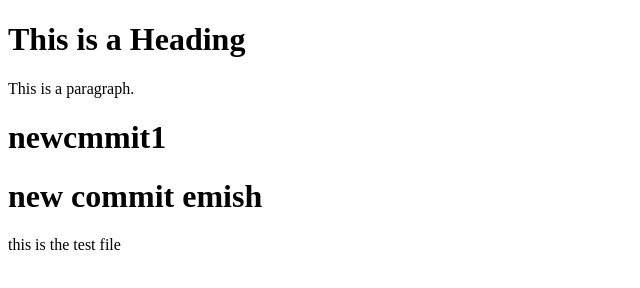
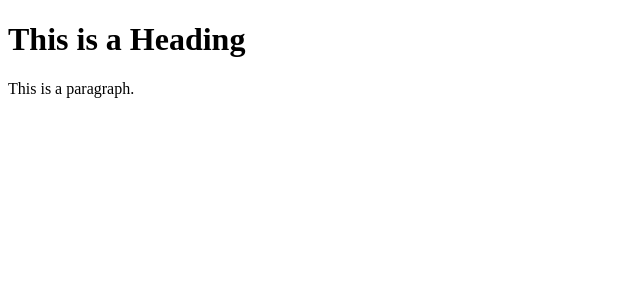
Before and after one commit to emishperraj/nextcloud, a plain HTML site: page index.html in a window 1280 px wide. Shown: the whole page, without its empty margins (0-640 px from the left). Drawn offline with Linux system fonts and the light colour scheme.

Commit message:
delete some words

```diff
--- a/index.html
+++ b/index.html
@@ -9,11 +9,5 @@
 <p>This is a paragraph.</p>
 
 
-<h1>newcmmit1</h1>
-
-<h1>new commit emish</h1>
-
-<p>this is  the test file</p>
-
 </body>
 </html>
```
